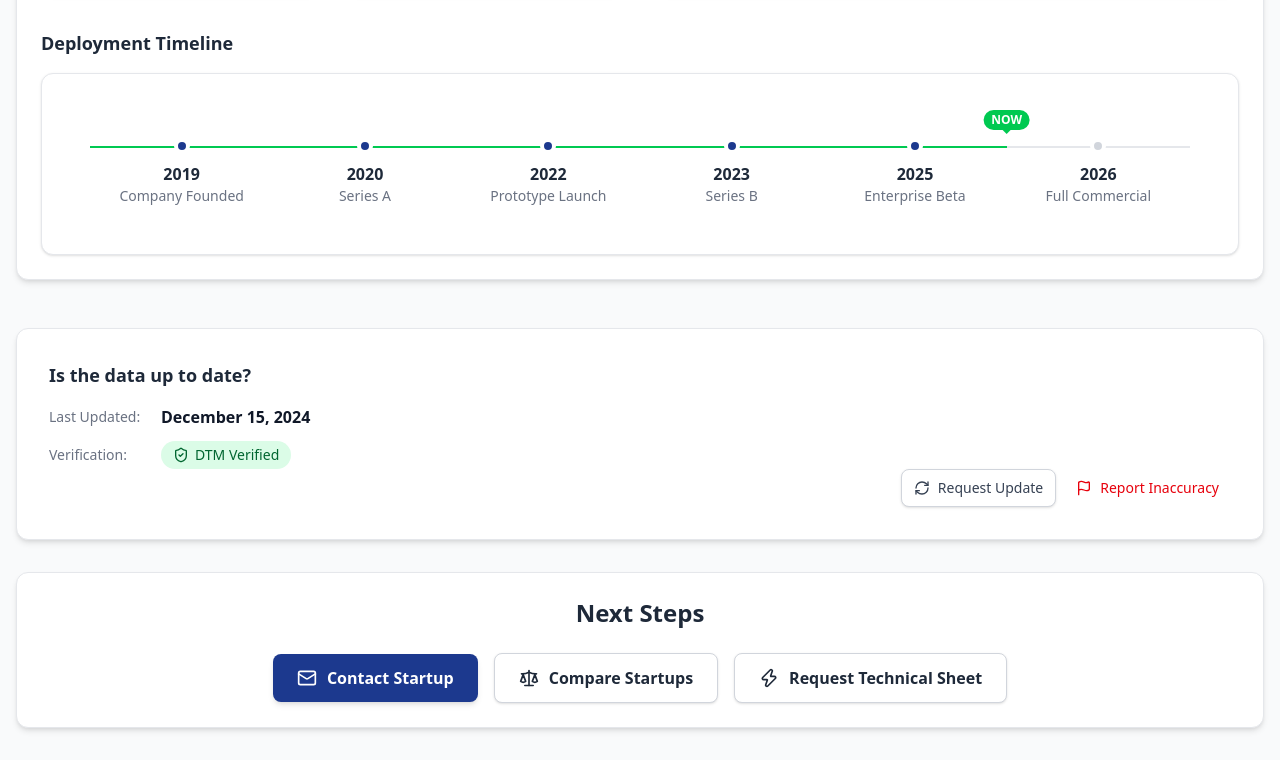
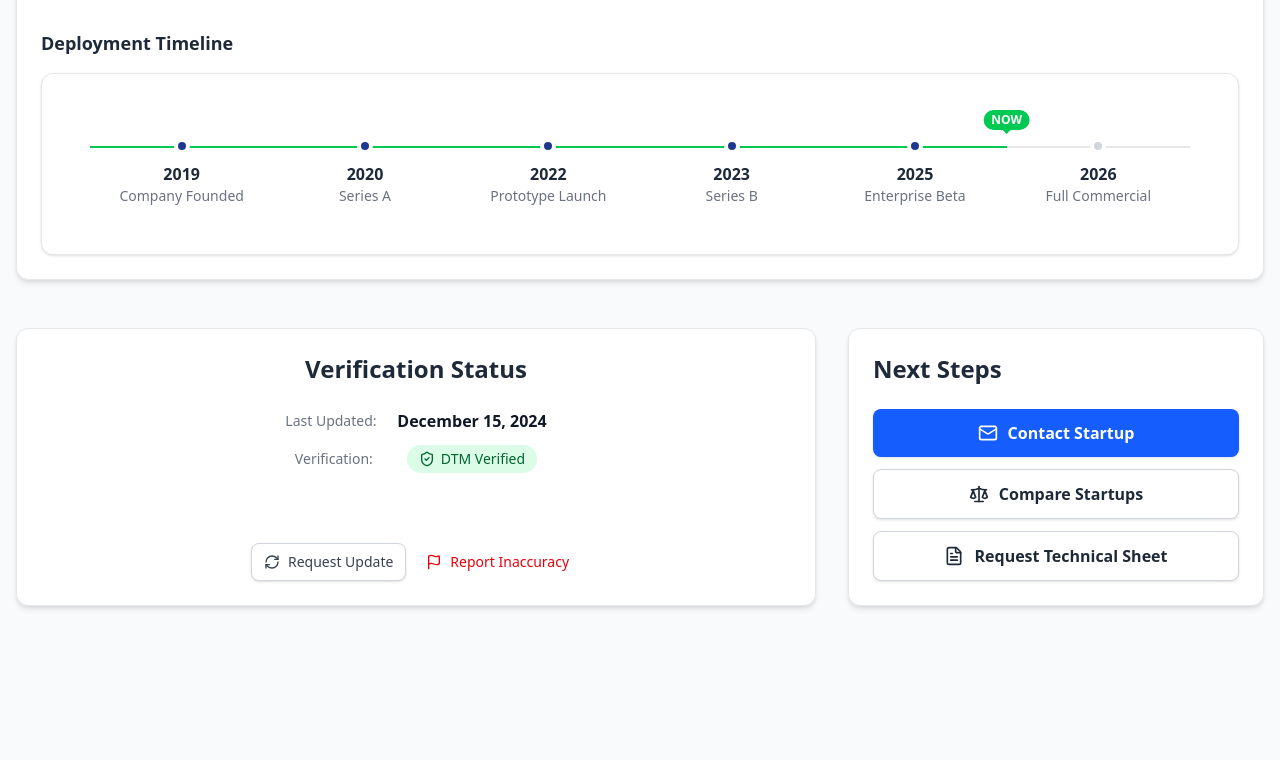
Before and after one commit to nontech/dtm-startup-profile-page, a plain HTML site: page index.html in a window 1280 px wide. Shown: the part 2578-3338 px from the top of the page. After the commit the page ends 3216 px from the top, so only its background shows below. Drawn offline with nearby package versions, Linux system fonts and the light colour scheme.

Commit message:
Finalize a version I can showcase

```diff
--- a/index.html
+++ b/index.html
@@ -946,17 +946,21 @@
         </div>
       </div>
 
-      <!-- Data Freshness Section -->
-      <div class="max-w-7xl mx-auto mt-12">
+      <!-- Combined Data and Next Steps Section -->
       <div
-          class="bg-white p-8 rounded-xl shadow-md border border-gray-200 flex flex-col min-h-[180px]"
+        class="max-w-7xl mx-auto mt-12 grid grid-cols-1 lg:grid-cols-20 gap-8 items-stretch"
       >
-          <div>
-            <h2 class="text-lg font-bold text-gray-800 mb-4">
-              Is the data up to date?
+        <!-- Is the data up to date? -->
+        <div
+          class="lg:col-span-13 bg-white p-6 rounded-xl shadow-md border border-gray-200 flex flex-col"
+        >
+          <h2
+            class="text-2xl font-bold text-gray-800 mb-6 text-center"
+          >
+            Verification Status
           </h2>
           <div class="space-y-3">
-              <div class="flex items-center">
+            <div class="flex items-center justify-center">
               <span class="text-sm font-medium text-gray-500 w-28"
                 >Last Updated:</span
               >
@@ -964,7 +968,7 @@
                 >December 15, 2024</span
               >
             </div>
-              <div class="flex items-center">
+            <div class="flex items-center justify-center">
               <span class="text-sm font-medium text-gray-500 w-28"
                 >Verification:</span
               >
@@ -979,9 +983,8 @@
               </div>
             </div>
           </div>
-          </div>
           <div
-            class="mt-auto flex justify-end items-center space-x-2"
+            class="mt-auto pt-6 flex justify-center items-center space-x-2"
           >
             <button
               class="flex items-center justify-center py-2 px-3 border border-gray-300 rounded-lg shadow-sm text-sm font-medium text-gray-700 bg-white hover:bg-gray-50"
@@ -997,37 +1000,31 @@
             </button>
           </div>
         </div>
-      </div>
 
-      <!-- Next Steps Section -->
-      <div class="max-w-7xl mx-auto mt-8">
+        <!-- Next Steps -->
         <div
-          class="bg-white p-6 rounded-xl shadow-md border border-gray-200"
+          class="lg:col-span-7 bg-white p-6 rounded-xl shadow-md border border-gray-200 flex flex-col"
         >
-          <h2
-            class="text-2xl font-bold text-gray-800 mb-6 text-center"
-          >
+          <h2 class="text-2xl font-bold text-gray-800 mb-6">
             Next Steps
           </h2>
-          <div
-            class="flex flex-wrap justify-center items-center gap-4"
-          >
+          <div class="flex flex-col items-stretch gap-3 flex-grow">
             <button
-              class="inline-flex items-center justify-center py-3 px-6 bg-blue-900 text-white font-semibold rounded-lg shadow-md hover:bg-blue-800 focus:outline-none focus:ring-2 focus:ring-offset-2 focus:ring-blue-900 transition-colors"
+              class="inline-flex items-center justify-center py-3 px-5 bg-blue-600 text-white font-semibold rounded-lg shadow-sm hover:bg-blue-700 transition-colors"
             >
               <i data-lucide="mail" class="w-5 h-5 mr-2.5"></i>
               <span>Contact Startup</span>
             </button>
             <button
-              class="inline-flex items-center justify-center py-3 px-6 border border-gray-300 rounded-lg shadow-sm font-semibold text-gray-800 bg-white hover:bg-gray-50 transition-colors"
+              class="inline-flex items-center justify-center py-3 px-5 border border-gray-300 rounded-lg shadow-sm font-semibold text-gray-800 bg-white hover:bg-gray-50 transition-colors"
             >
               <i data-lucide="scale" class="w-5 h-5 mr-2.5"></i>
               <span>Compare Startups</span>
             </button>
             <button
-              class="inline-flex items-center justify-center py-3 px-6 border border-gray-300 rounded-lg shadow-sm font-semibold text-gray-800 bg-white hover:bg-gray-50 transition-colors"
+              class="inline-flex items-center justify-center py-3 px-5 border border-gray-300 rounded-lg shadow-sm font-semibold text-gray-800 bg-white hover:bg-gray-50 transition-colors"
             >
-              <i data-lucide="zap" class="w-5 h-5 mr-2.5"></i>
+              <i data-lucide="file-text" class="w-5 h-5 mr-2.5"></i>
               <span>Request Technical Sheet</span>
             </button>
           </div>
```
Lines whose indentation alone changed are shown as unchanged.
